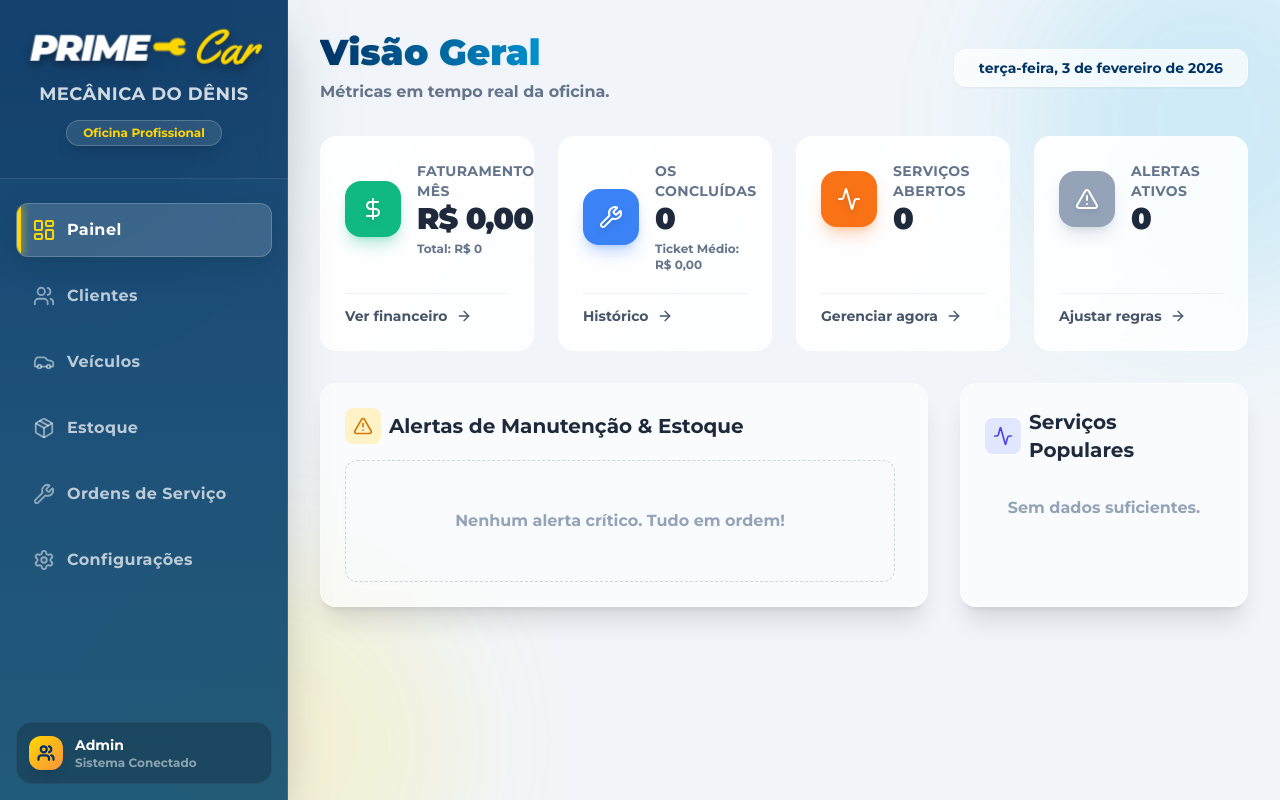
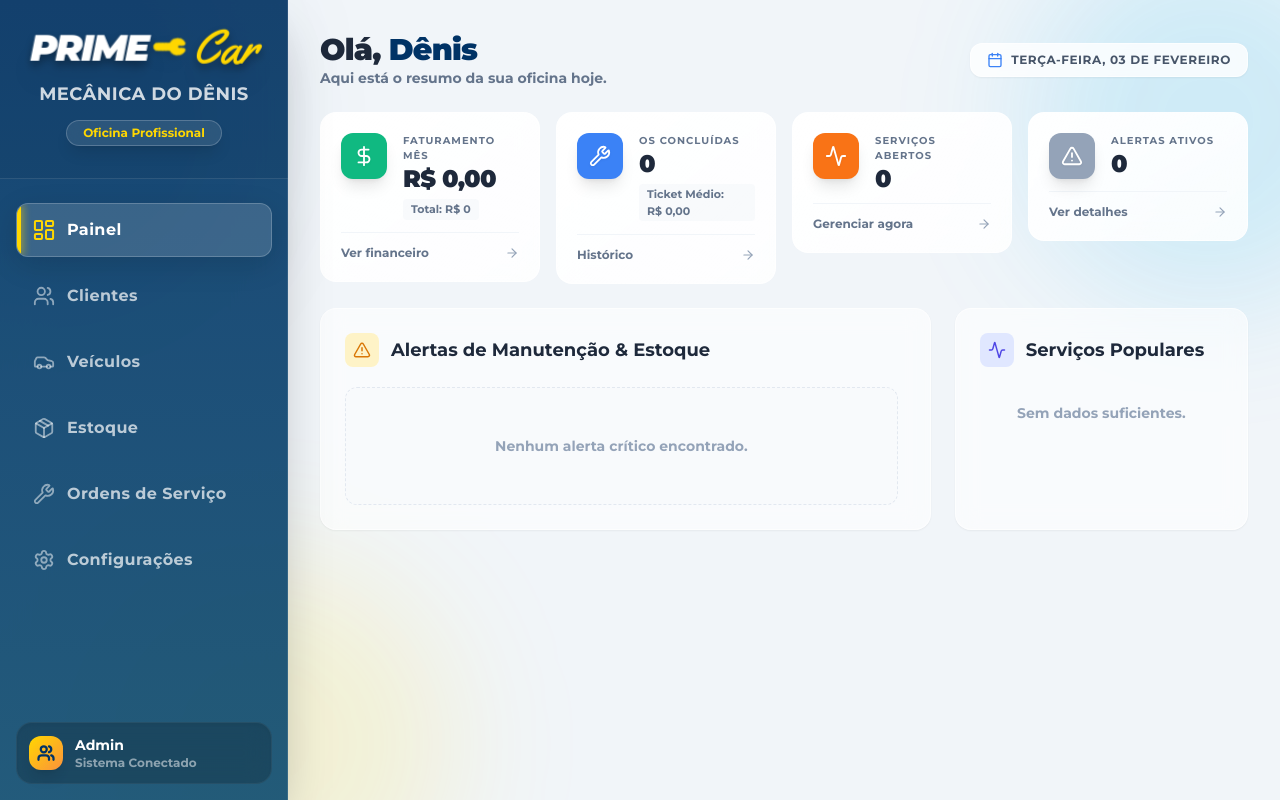
Before and after one commit to nihcolasprime-gif/AutoPrime-Oficina-Pro, a React (Vite) app: page / in a window 1280 px wide. Built offline with nearby package versions, Linux system fonts and the light colour scheme.

Commit message:
Add files via upload

```diff
--- a/components/Dashboard.tsx
+++ b/components/Dashboard.tsx
@@ -1,37 +1,41 @@
+
 import React from 'react';
 import { useAutoPrime } from '../context/AutoPrimeContext';
-import { AlertTriangle, Users, Car, Wrench, DollarSign, Activity, ArrowRight, User, Phone } from 'lucide-react';
+import { AlertTriangle, Users, Car, Wrench, DollarSign, Activity, ArrowRight, User, Phone, Calendar as CalendarIcon } from 'lucide-react';
 
 export const Dashboard = () => {
   const { metrics, alerts, currentView, setCurrentView } = useAutoPrime();
 
   const StatCard = ({ title, value, icon: Icon, color, subtext, onClick, actionText }: any) => (
-    <div className="perspective-1000 h-full">
+    <div className="perspective-1000 group">
       <div
         onClick={onClick}
         className={`
-          glass-panel h-full p-6 rounded-2xl flex flex-col justify-between gap-4
+          glass-panel p-5 rounded-2xl flex flex-col justify-between gap-3
           transition-all duration-500 transform-style-3d
-          ${onClick ? 'cursor-pointer glass-card-hover' : ''}
-          bg-gradient-to-br from-white/80 to-white/40
+          ${onClick ? 'cursor-pointer hover:shadow-2xl hover:-translate-y-2' : ''}
+          bg-gradient-to-br from-white/90 to-white/50 border border-white/60
         `}
       >
-        <div className="flex items-center gap-4 transform translate-z-10">
-          <div className={`p-4 rounded-2xl ${color} text-white shadow-lg shadow-${color.replace('bg-', '')}/30`}>
-            <Icon size={24} className="drop-shadow-md" />
+        <div className="flex items-start gap-4 transform translate-z-10">
+          <div className={`p-3 rounded-xl ${color} text-white shadow-lg shrink-0`}>
+            <Icon size={22} className="drop-shadow-sm" />
           </div>
-          <div>
-            <p className="text-slate-500 text-sm font-bold uppercase tracking-wide">{title}</p>
-            <p className="text-3xl font-black text-slate-800 tracking-tight drop-shadow-sm">{value}</p>
-            {subtext && <p className="text-xs text-slate-500 mt-1 font-medium">{subtext}</p>}
+          <div className="min-w-0 flex-1">
+            <p className="text-slate-500 text-[10px] font-bold uppercase tracking-widest mb-1">{title}</p>
+            <p className="text-2xl font-black text-slate-800 tracking-tight leading-none truncate">
+              {value}
+            </p>
+            {subtext && <p className="text-[11px] text-slate-500 mt-2 font-semibold bg-slate-100/50 inline-block px-2 py-0.5 rounded">{subtext}</p>}
           </div>
         </div>
 
         {actionText && (
-          <div className="border-t border-slate-200/50 pt-3 mt-1 transform translate-z-10">
-            <span className="text-sm font-bold text-slate-600 group-hover:text-brand-600 flex items-center gap-2 transition-colors">
-              {actionText} <ArrowRight size={16} className="transition-transform group-hover:translate-x-1" />
+          <div className="border-t border-slate-100 pt-3 flex items-center justify-between group-hover:text-brand-600 transition-colors">
+            <span className="text-xs font-bold text-slate-500 group-hover:text-brand-600">
+              {actionText}
             </span>
+            <ArrowRight size={14} className="text-slate-400 group-hover:text-brand-600 group-hover:translate-x-1 transition-all" />
           </div>
         )}
       </div>
@@ -39,20 +43,23 @@ export const Dashboard = () => {
   );
 
   return (
-    <div className="space-y-8 animate-fade-in">
-      <div className="flex justify-between items-center relative z-10">
+    <div className="space-y-6 animate-fade-in">
+      <div className="flex flex-col md:flex-row justify-between items-start md:items-center gap-4">
         <div>
-          <h1 className="text-4xl font-black text-transparent bg-clip-text bg-gradient-to-r from-prime-blue to-prime-light mb-2 drop-shadow-sm">
-            Visão Geral
+          <h1 className="text-3xl font-black text-slate-800 tracking-tight">
+            Olá, <span className="text-brand-600">Dênis</span>
           </h1>
-          <p className="text-slate-500 font-medium">Métricas em tempo real da oficina.</p>
+          <p className="text-slate-500 text-sm font-medium">Aqui está o resumo da sua oficina hoje.</p>
         </div>
-        <div className="glass-panel px-6 py-2 rounded-xl text-sm text-prime-blue font-bold shadow-sm">
-          {new Date().toLocaleDateString('pt-BR', { weekday: 'long', year: 'numeric', month: 'long', day: 'numeric' })}
+        <div className="flex items-center gap-2 bg-white/80 backdrop-blur-md px-4 py-2 rounded-xl border border-white/60 shadow-sm text-slate-600">
+          <CalendarIcon size={16} className="text-brand-500" />
+          <span className="text-xs font-bold uppercase tracking-wider">
+            {new Date().toLocaleDateString('pt-BR', { weekday: 'long', day: '2-digit', month: 'long' })}
+          </span>
         </div>
       </div>
 
-      <div className="grid grid-cols-1 md:grid-cols-2 lg:grid-cols-4 gap-6">
+      <div className="grid grid-cols-1 sm:grid-cols-2 lg:grid-cols-4 gap-4">
         <StatCard
           title="Faturamento Mês"
           value={new Intl.NumberFormat('pt-BR', { style: 'currency', currency: 'BRL' }).format(metrics.faturamentoMes)}
@@ -84,53 +91,54 @@ export const Dashboard = () => {
           value={alerts.length}
           icon={AlertTriangle}
           color={alerts.length > 0 ? "bg-red-500" : "bg-slate-400"}
-          onClick={() => setCurrentView('settings')}
-          actionText="Ajustar regras"
+          onClick={() => setCurrentView('dashboard')}
+          actionText="Ver detalhes"
         />
       </div>
 
-      <div className="grid grid-cols-1 lg:grid-cols-3 gap-8">
+      <div className="grid grid-cols-1 lg:grid-cols-3 gap-6">
         {/* Alertas */}
-        <div className="lg:col-span-2 glass-panel p-6 rounded-2xl shadow-xl bg-white/60">
-          <h2 className="text-xl font-bold text-slate-800 mb-4 flex items-center gap-2">
+        <div className="lg:col-span-2 glass-panel p-6 rounded-2xl shadow-sm bg-white/60 border border-white/60">
+          <h2 className="text-lg font-bold text-slate-800 mb-5 flex items-center gap-3">
             <div className="p-2 bg-amber-100 rounded-lg text-amber-600">
-               <AlertTriangle size={20} />
+               <AlertTriangle size={18} />
             </div>
             Alertas de Manutenção & Estoque
           </h2>
 
-          <div className="space-y-3 max-h-96 overflow-y-auto pr-2 custom-scrollbar">
+          <div className="space-y-3 max-h-[400px] overflow-y-auto pr-2 custom-scrollbar">
             {alerts.length === 0 ? (
-              <div className="text-center py-12 bg-slate-50/50 rounded-xl border border-dashed border-slate-300">
-                <p className="text-slate-400 font-medium">Nenhum alerta crítico. Tudo em ordem!</p>
+              <div className="text-center py-12 bg-slate-50/50 rounded-xl border border-dashed border-slate-200">
+                <p className="text-slate-400 text-sm font-medium">Nenhum alerta crítico encontrado.</p>
               </div>
             ) : (
               alerts.map(alert => (
-                <div key={alert.id} className={`p-4 rounded-xl border-l-4 shadow-sm flex flex-col md:flex-row justify-between items-start md:items-center transition-all hover:scale-[1.01] hover:shadow-md backdrop-blur-sm ${
+                <div key={alert.id} className={`p-4 rounded-xl border-l-4 shadow-sm flex flex-col md:flex-row justify-between items-start md:items-center transition-all hover:translate-x-1 ${
                   alert.severity === 'critical'
-                    ? 'bg-red-50/80 border-red-500 text-red-800'
+                    ? 'bg-red-50 border-red-500'
                     : alert.severity === 'warning'
-                      ? 'bg-amber-50/80 border-amber-500 text-amber-800'
-                      : 'bg-blue-50/80 border-blue-500 text-blue-800'
+                      ? 'bg-amber-50 border-amber-500'
+                      : 'bg-blue-50 border-blue-500'
                 }`}>
                   <div className="flex-1 w-full">
                     <div className="flex justify-between items-start mb-1">
-                         <span className="font-bold text-xs uppercase tracking-wider opacity-70 flex items-center gap-1">
-                            {alert.type === 'MANUTENCAO' && <User size={12} />}
-                            {alert.type === 'MANUTENCAO' && alert.clientName ? alert.clientName : alert.type} • {alert.severity}
+                         <span className={`font-bold text-[10px] uppercase tracking-wider px-2 py-0.5 rounded-full ${
+                           alert.severity === 'critical' ? 'bg-red-100 text-red-700' : 'bg-amber-100 text-amber-700'
+                         }`}>
+                            {alert.clientName ? alert.clientName : alert.type}
                         </span>
                         {alert.clientPhone && (
-                             <span className="text-xs bg-white/50 px-2 py-0.5 rounded-full font-mono flex items-center gap-1">
+                             <span className="text-[10px] bg-white/80 px-2 py-0.5 rounded-lg font-mono flex items-center gap-1 text-slate-600 border border-slate-100">
                                 <Phone size={10} /> {alert.clientPhone}
                              </span>
                         )}
                     </div>
 
-                    <p className="font-semibold text-sm md:text-base">{alert.message}</p>
+                    <p className="font-bold text-slate-800 text-sm mt-1">{alert.message}</p>
 
                     {alert.clientName && alert.type === 'MANUTENCAO' && (
-                        <div className="mt-2 pt-2 border-t border-black/5 text-xs flex gap-3 text-black/60">
-                             <span className="font-bold text-black/80">Ligar para cliente</span>
+                        <div className="mt-2 pt-2 border-t border-slate-200/40 text-[10px] flex gap-3 text-slate-500 font-bold uppercase tracking-tight">
+                             <span className="text-brand-600">✓ Ligar para cliente</span>
                              <span>•</span>
                              <span>Agendar Manutenção</span>
                         </div>
@@ -143,21 +151,21 @@ export const Dashboard = () => {
         </div>
 
         {/* Top Serviços */}
-        <div className="glass-panel p-6 rounded-2xl shadow-xl bg-white/60">
-          <h2 className="text-xl font-bold text-slate-800 mb-4 flex items-center gap-2">
+        <div className="glass-panel p-6 rounded-2xl shadow-sm bg-white/60 border border-white/60">
+          <h2 className="text-lg font-bold text-slate-800 mb-5 flex items-center gap-3">
             <div className="p-2 bg-indigo-100 rounded-lg text-indigo-600">
-                <Activity size={20} />
+                <Activity size={18} />
             </div>
             Serviços Populares
           </h2>
-          <div className="space-y-4">
+          <div className="space-y-3">
             {metrics.topServicos.length === 0 ? (
-               <p className="text-slate-400 text-center py-4">Sem dados suficientes.</p>
+               <p className="text-slate-400 text-center py-4 text-sm">Sem dados suficientes.</p>
             ) : (
               metrics.topServicos.map((serv, idx) => (
-                <div key={idx} className="flex items-center justify-between p-3 bg-white/50 rounded-xl border border-white/40 shadow-sm hover:shadow-md transition-shadow">
-                  <span className="font-medium text-slate-700">{serv.nome}</span>
-                  <span className="bg-gradient-to-r from-indigo-500 to-indigo-600 text-white py-1 px-3 rounded-full text-xs font-bold shadow-md">
+                <div key={idx} className="flex items-center justify-between p-3 bg-white/80 rounded-xl border border-white/40 shadow-sm hover:shadow-md transition-all">
+                  <span className="text-sm font-bold text-slate-700">{serv.nome}</span>
+                  <span className="bg-indigo-600 text-white py-1 px-3 rounded-lg text-[10px] font-black shadow-sm">
                     {serv.qtd}x
                   </span>
                 </div>
```
